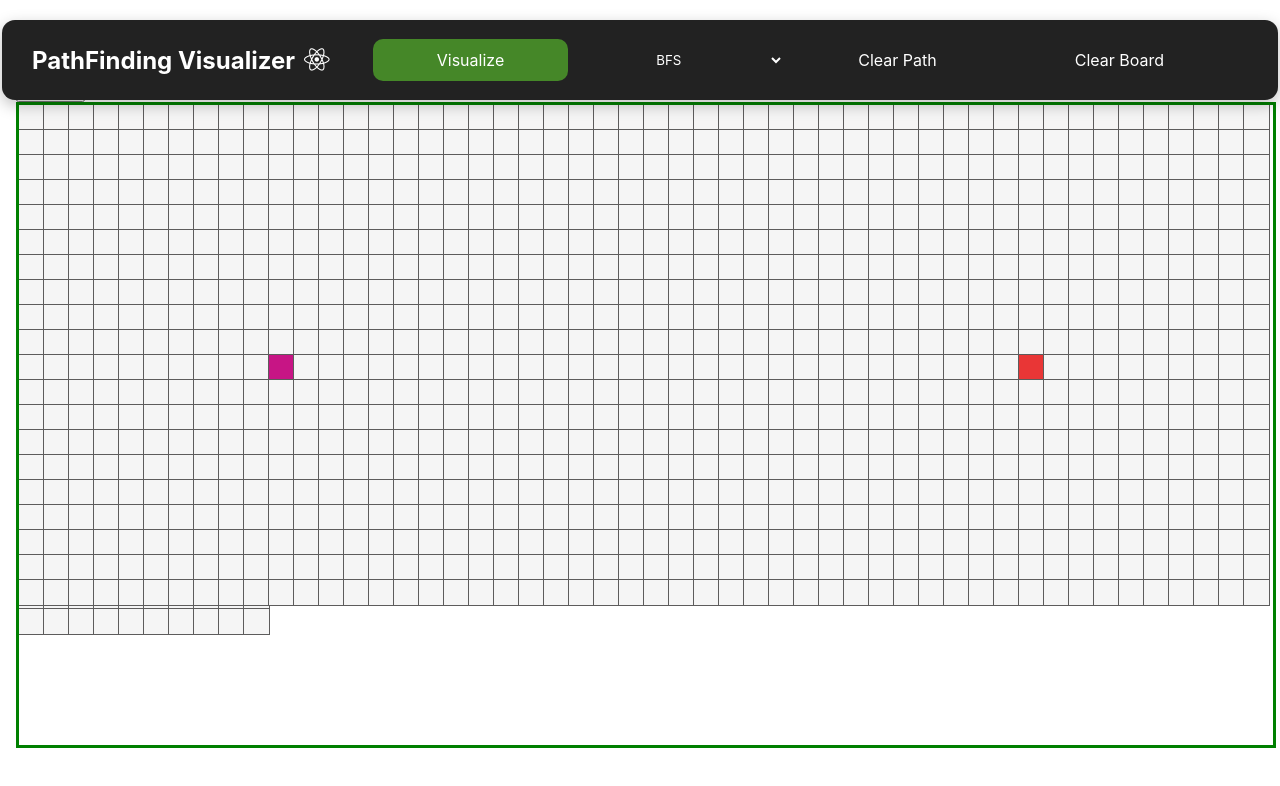
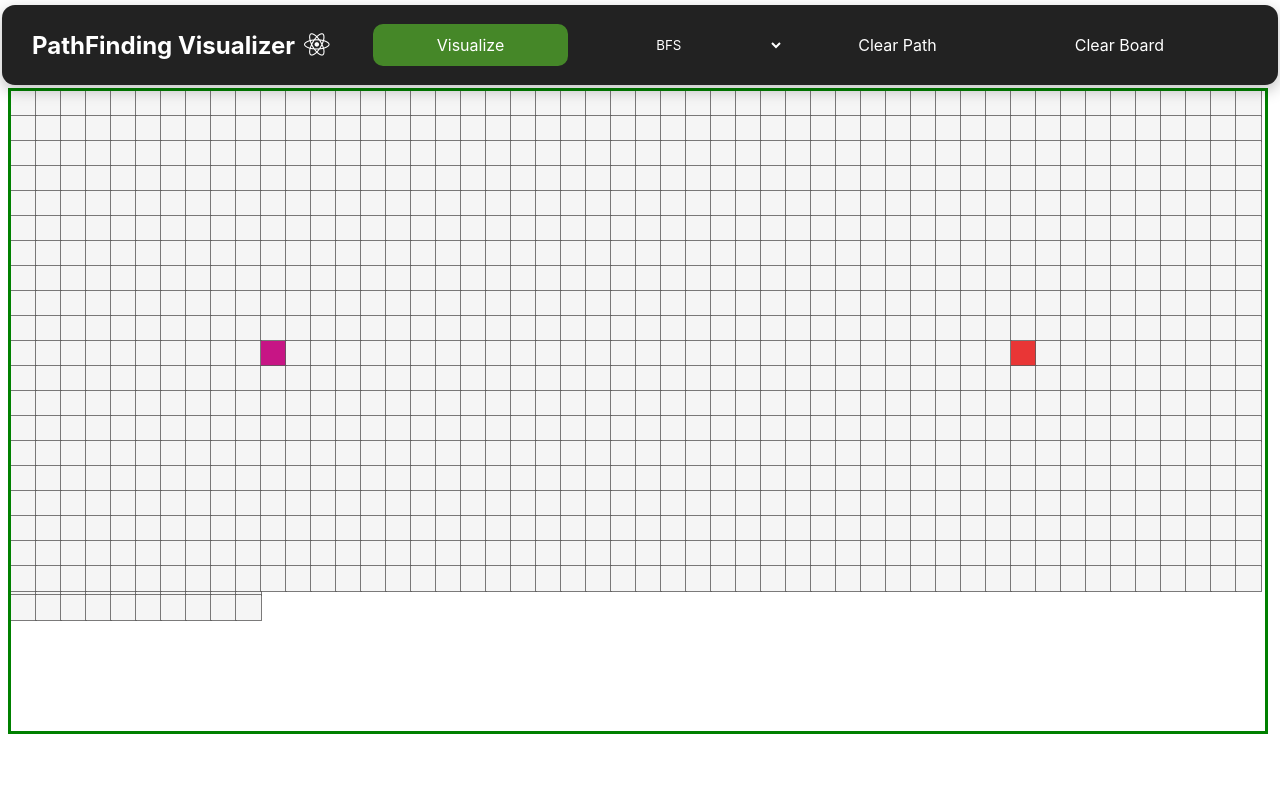
Before and after one commit to rahulj123rahulj/Pathfinding-Visualizer, a React (Create React App) app: page / in a window 1280 px wide. Shown: the top 786 px of the page. Built offline with nearby package versions, Linux system fonts and the light colour scheme; the HTML template or start-up script is replaced by a standard one.

Commit message:
Removed silly button

```diff
--- a/src/PathfindingVisualizer/Node/Node.css
+++ b/src/PathfindingVisualizer/Node/Node.css
@@ -4,7 +4,7 @@
     margin:0;
     padding:0;
     background-color: whitesmoke;
-    outline: 1px solid rgb(93, 92, 92);
+    outline: 1px solid rgba(93, 92, 92, 0.811);
     display: inline-block;
 }
 
@@ -26,5 +26,5 @@
 }
 
 .node-shortest-path{
-    background-color: mediumseagreen;
+    background-color: lightskyblue;
 }
--- a/src/PathfindingVisualizer/PathfindingVisualizer.jsx
+++ b/src/PathfindingVisualizer/PathfindingVisualizer.jsx
@@ -153,11 +153,6 @@ const PathfindingVisualizer=({vis,algo})=> {
     return (
 
         <><div className='visualizer'>
-          <div className="header">
-              <div>
-                <button onClick={visualizeDijkstra}>Visualize</button>
-              </div>
-          </div>
             <div className="grid">
           {grid.map((i, rowIdx) => {
             return (
--- a/src/PathfindingVisualizer/pathfindingVisualizer.css
+++ b/src/PathfindingVisualizer/pathfindingVisualizer.css
@@ -1,6 +1,6 @@
 .visualizer{
-    margin-top: 5rem;
-    margin-left: 1rem;
+    margin-top: 5.5rem;
+    margin-left: .5rem;
 }
 .grid {
     display: block;
--- a/src/components/Navbar/NavbarStyles.css
+++ b/src/components/Navbar/NavbarStyles.css
@@ -10,7 +10,7 @@
     height: 80px;
     border-radius: 13px;
     position: fixed;
-    top: 20px;
+    top: 5px;
     left: 50%;
     transform: translate(-50%);
 }
```
Also changed, not shown: 1 other file (tests, documents, lock files or other folders).
